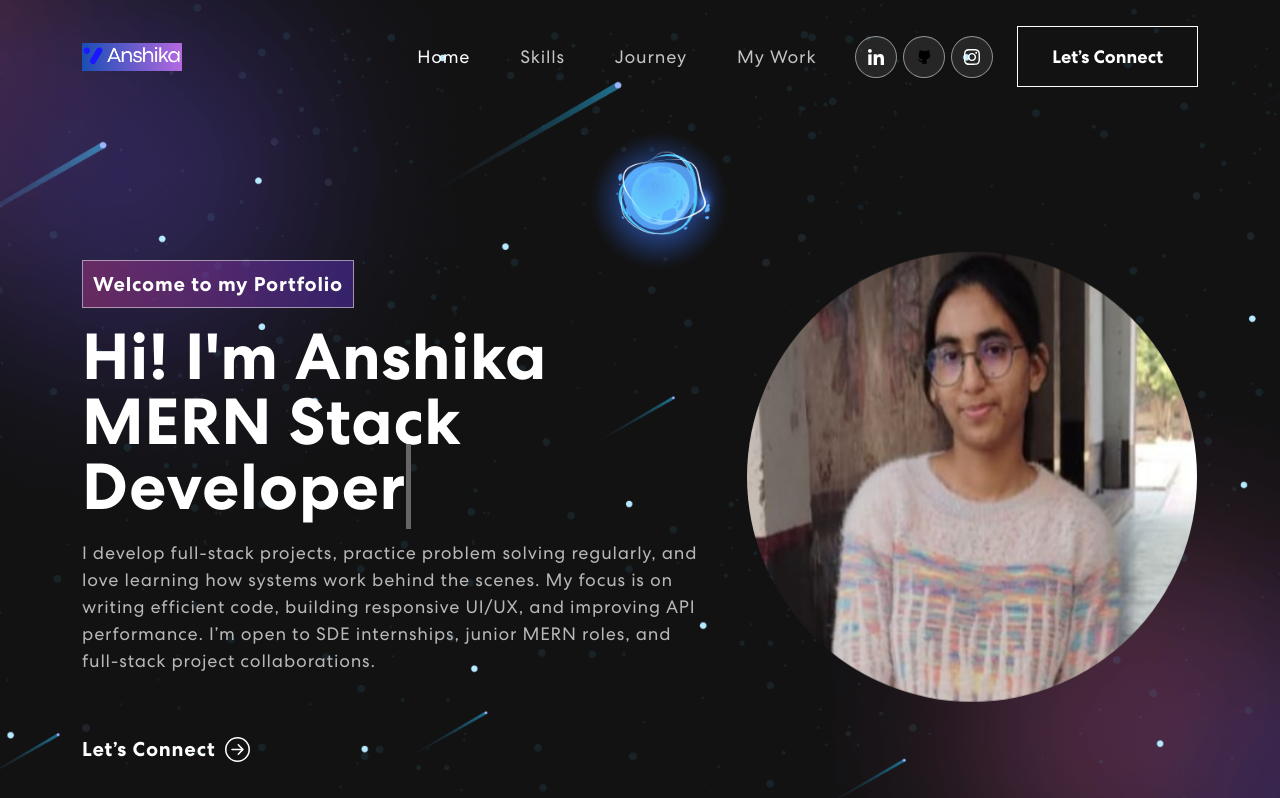
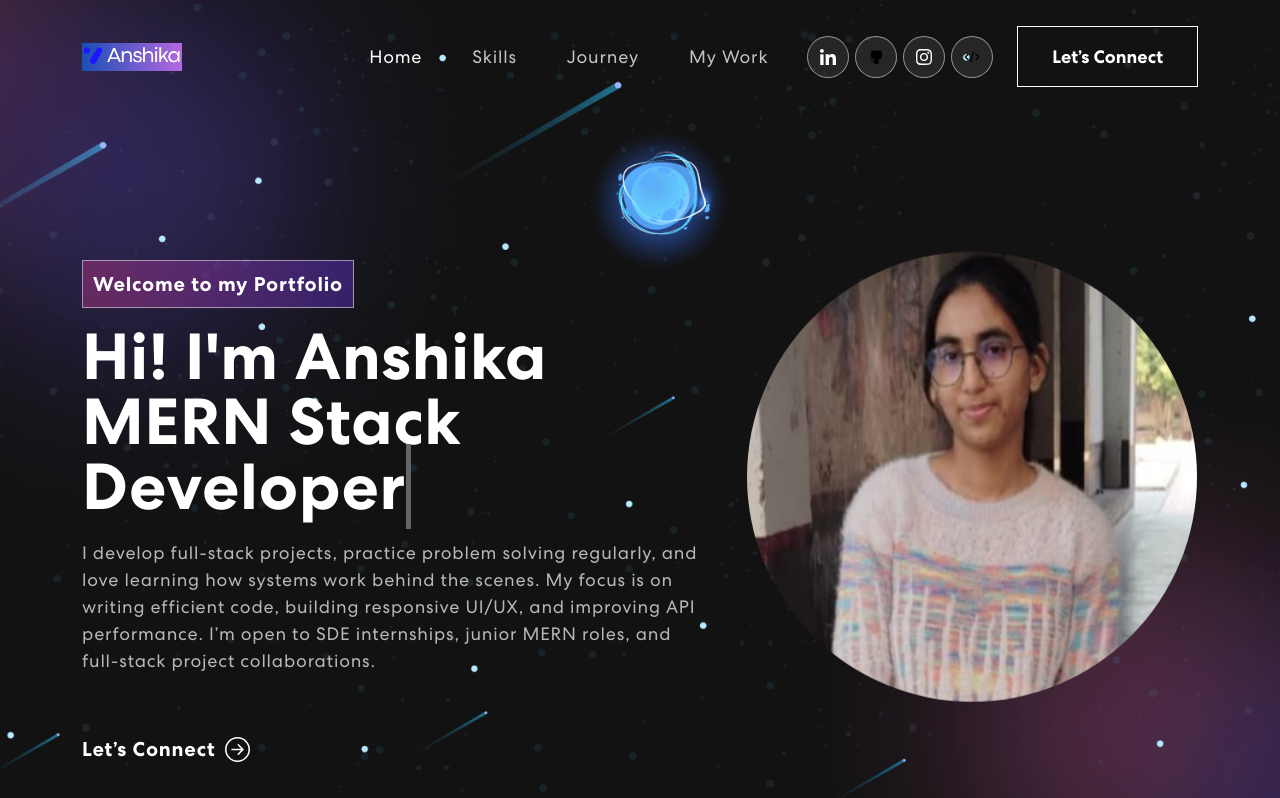
Before and after one commit to ANSHIKA45545/Personal-Portfolio, a React (Create React App) app: page / in a window 1280 px wide. Shown: the top 798 px of the page. Built offline with nearby package versions, Linux system fonts and the light colour scheme.

Commit message:
leetcode added

```diff
--- a/src/components/Footer.js
+++ b/src/components/Footer.js
@@ -3,6 +3,7 @@ import logo from '../assets/img/my_logo.png';
 import navIcon1 from "../assets/img/nav-icon1.svg";
 import navIcon2 from "../assets/img/github.png";
 import navIcon3 from "../assets/img/nav-icon3.svg";
+import navIcon4 from "../assets/img/code.png";
 import { ResumeCTA } from "./Resume";
 
 export const Footer = () => {
@@ -19,6 +20,7 @@ export const Footer = () => {
               <a href="https://www.linkedin.com/in/anshika-yadav-308b6127a/"><img src={navIcon1} alt="Icon" /></a>
               <a href="https://github.com/ANSHIKA45545"><img src={navIcon2} alt="Icon" /></a>
               <a href="https://www.instagram.com/anshika_y11/?hl=en"><img src={navIcon3} alt="Icon" /></a>
+              <a href="https://leetcode.com/u/Anshika_Yadav01/"><img src={navIcon4} alt="" /></a>
             </div>
             <p>Copyright 2026. All Rights Reserved</p>
           </Col>
--- a/src/components/NavBar.js
+++ b/src/components/NavBar.js
@@ -4,6 +4,7 @@ import logo from '../assets/img/my_logo.png';
 import navIcon1 from '../assets/img/nav-icon1.svg';
 import navIcon2 from '../assets/img/github.png';
 import navIcon3 from '../assets/img/nav-icon3.svg';
+import navIcon4 from '../assets/img/code.png';
 import { HashLink } from 'react-router-hash-link';
 import {
   BrowserRouter as Router
@@ -54,6 +55,7 @@ export const NavBar = () => {
                 <a href="https://www.linkedin.com/in/anshika-yadav-308b6127a/"><img src={navIcon1} alt="" /></a>
                 <a href="https://github.com/ANSHIKA45545"><img src={navIcon2} alt="" /></a>
                 <a href="https://www.instagram.com/anshika_y11/?hl=en"><img src={navIcon3} alt="" /></a>
+                <a href="https://leetcode.com/u/Anshika_Yadav01/"><img src={navIcon4} alt="" /></a>
               </div>
               <HashLink to='#connect'>
                 <button className="vvd"><span>Let’s Connect</span></button>
```
Also changed, not shown: src/assets/img/code.png (added).
